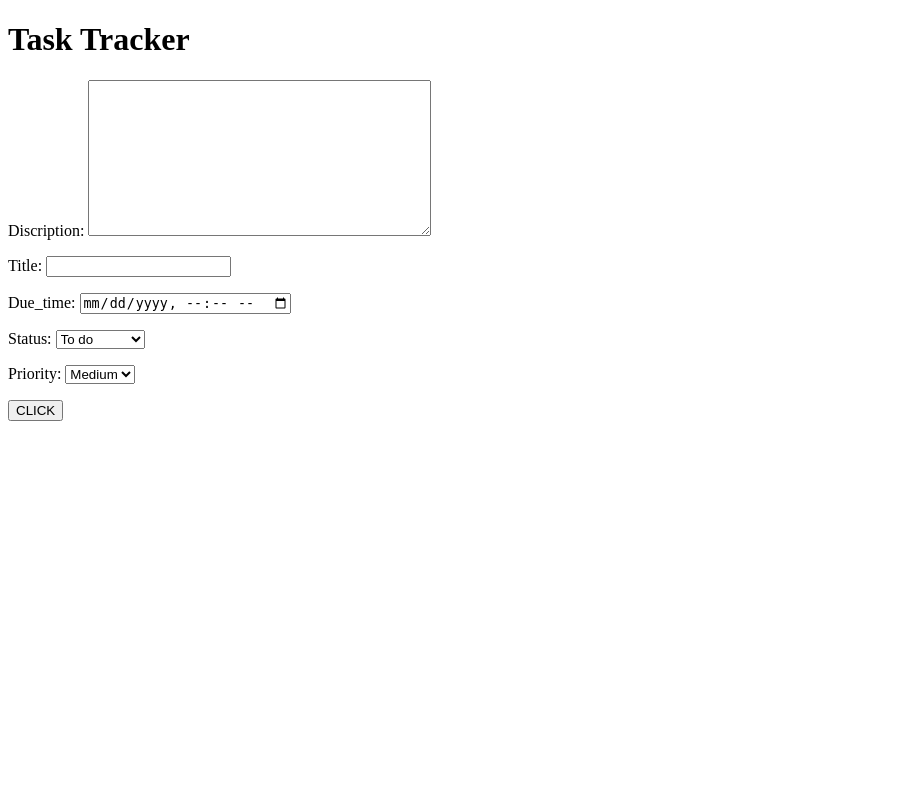
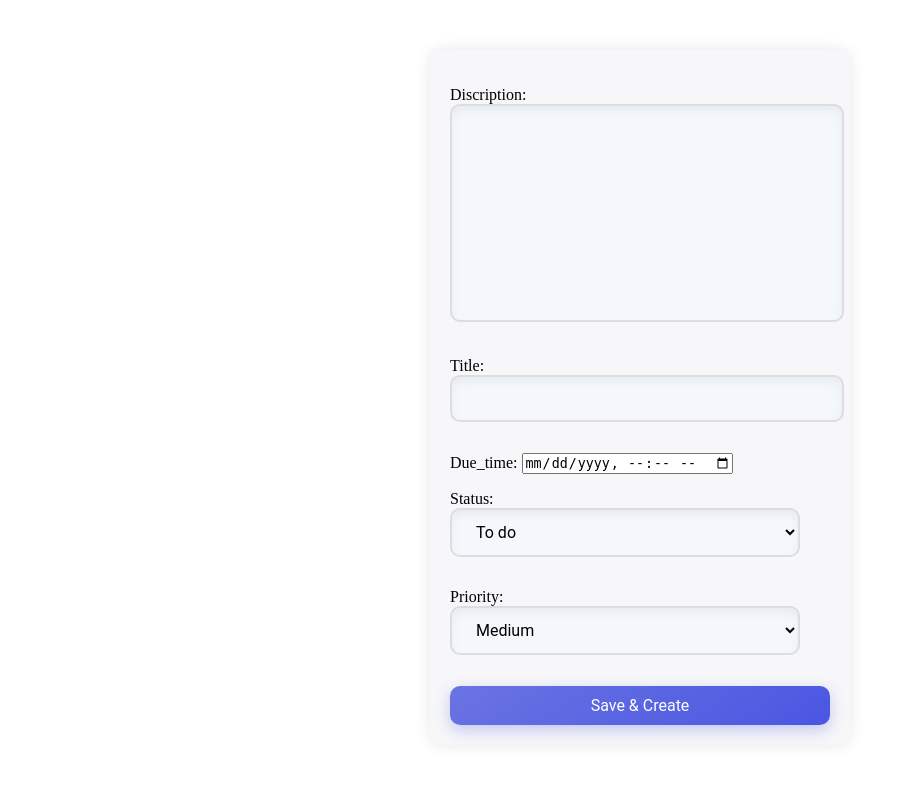
Before and after one commit to KostyaNike/task_traker, a Django app: page /task-create in a window 1280 px wide. Shown: the top 785 px of the page, without its empty margins (0-899 px from the left). Run offline with Django 5.2, Linux system fonts and the light colour scheme.

Commit message:
done-style-3

```diff
--- /dev/null
+++ b/static/css/create.css
@@ -0,0 +1,85 @@
+/* Центрирующий контейнер для всей формы */
+.form-container {
+    display: flex;
+    flex-direction: column;
+    align-items: center;
+    justify-content: flex-start; /* Выравнивание по верху */
+    width: 100%;
+    max-width: 380px; /* Уменьшенная максимальная ширина */
+    height: auto; /* Высота автоматически подстраивается под контент */
+    padding: 20px;
+    background: linear-gradient(145deg, #e6e9ef, #f9fbfd);
+    box-shadow: 0 8px 15px rgba(0, 0, 0, 0.1);
+    border-radius: 15px;
+    margin: 50px auto; /* Отступы сверху и снизу для центрирования */
+}
+
+/* Стиль для полей ввода (текст, email, password, textarea, select и дата) */
+input[type="text"],
+input[type="email"],
+input[type="password"],
+textarea,
+select,
+input[type="date"] {
+    width: 100%; /* Ширина остаётся 100% от родительского элемента */
+    max-width: 350px; /* Ограничение ширины полей */
+    padding: 12px 20px;
+    margin-bottom: 15px;
+    border: 2px solid #dcdce1;
+    border-radius: 10px;
+    font-size: 16px;
+    font-family: 'Roboto', sans-serif;
+    transition: 0.3s;
+    background: #f4f7fb;
+    box-shadow: inset 0 5px 10px rgba(0, 0, 0, 0.05);
+    resize: none;
+}
+
+/* Фокусное состояние для полей ввода */
+input[type="text"]:focus,
+input[type="email"]:focus,
+input[type="password"]:focus,
+textarea:focus,
+select:focus,
+input[type="date"]:focus {
+    border-color: #6a74e2;
+    box-shadow: 0 0 8px rgba(106, 116, 226, 0.3);
+    outline: none;
+}
+
+/* Стиль для кнопки */
+button {
+    padding: 10px 20px;
+    font-size: 16px;
+    font-family: 'Roboto', sans-serif;
+    color: #fff;
+    background: linear-gradient(145deg, #6a74e2, #4a56e2);
+    border: none;
+    border-radius: 10px;
+    cursor: pointer;
+    box-shadow: 0 5px 15px rgba(74, 86, 226, 0.3);
+    transition: transform 0.2s, box-shadow 0.2s;
+    width: 100%;
+}
+
+/* Эффекты для кнопки */
+button:hover {
+    box-shadow: 0 8px 20px rgba(74, 86, 226, 0.5);
+    transform: scale(1.05);
+}
+
+button:active {
+    box-shadow: 0 3px 10px rgba(74, 86, 226, 0.2);
+    transform: scale(0.98);
+}
+
+/* Стиль для контейнера формы */
+.form-container {
+    max-width: 380px; /* Уменьшенная ширина */
+    margin: 50px auto; /* Отступы сверху и снизу */
+    padding: 20px;
+    background: #f7f7f9;
+    border-radius: 12px;
+    box-shadow: 0px 0px 15px rgba(0, 0, 0, 0.1);
+    height: auto; /* Автоматическая высота */
+}
--- a/templates/task_tracker/task_form.html
+++ b/templates/task_tracker/task_form.html
@@ -1,9 +1,19 @@
-{% extends "base.html" %}
+<!DOCTYPE html>
+<html lang="en">
+<head>
+    <meta charset="UTF-8">
+    <title>Create Task</title>
+    {% load static %}
+    <link rel="stylesheet" href="{% static 'css/create.css' %}">
+</head>
 
 {% block content %}
+<div class="form-container">
     <form method="post">
         {% csrf_token %}
         {{ form.as_p }}
-        <button type="submit">CLICK</button>
+
+        <button type="submit">Save & Create</button>
     </form>
+</div>
 {% endblock %}
```
Also changed, not shown: static/css/style.css (+5 -5 lines), templates/task_tracker/task_detail.html (+4 -3 lines), templates/task_tracker/task_list.html (+5 -4 lines).
